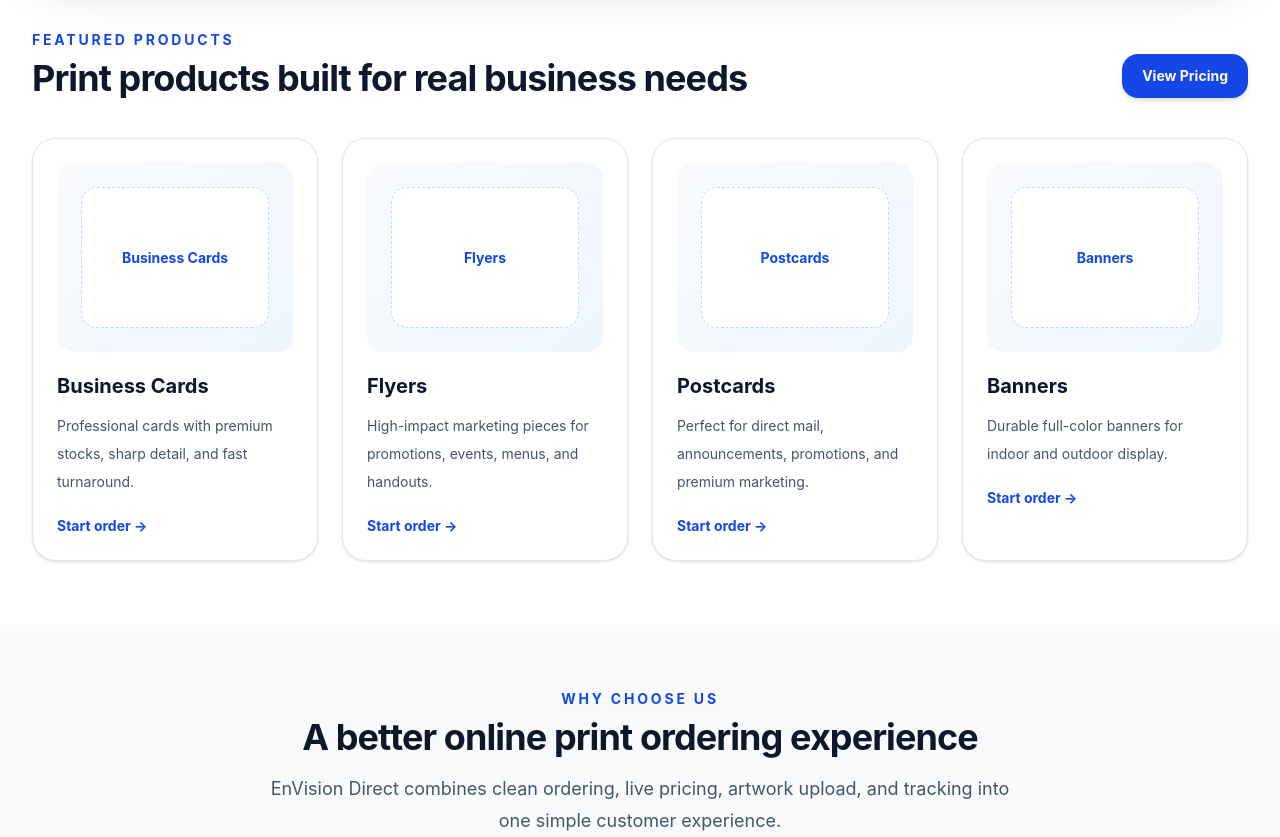
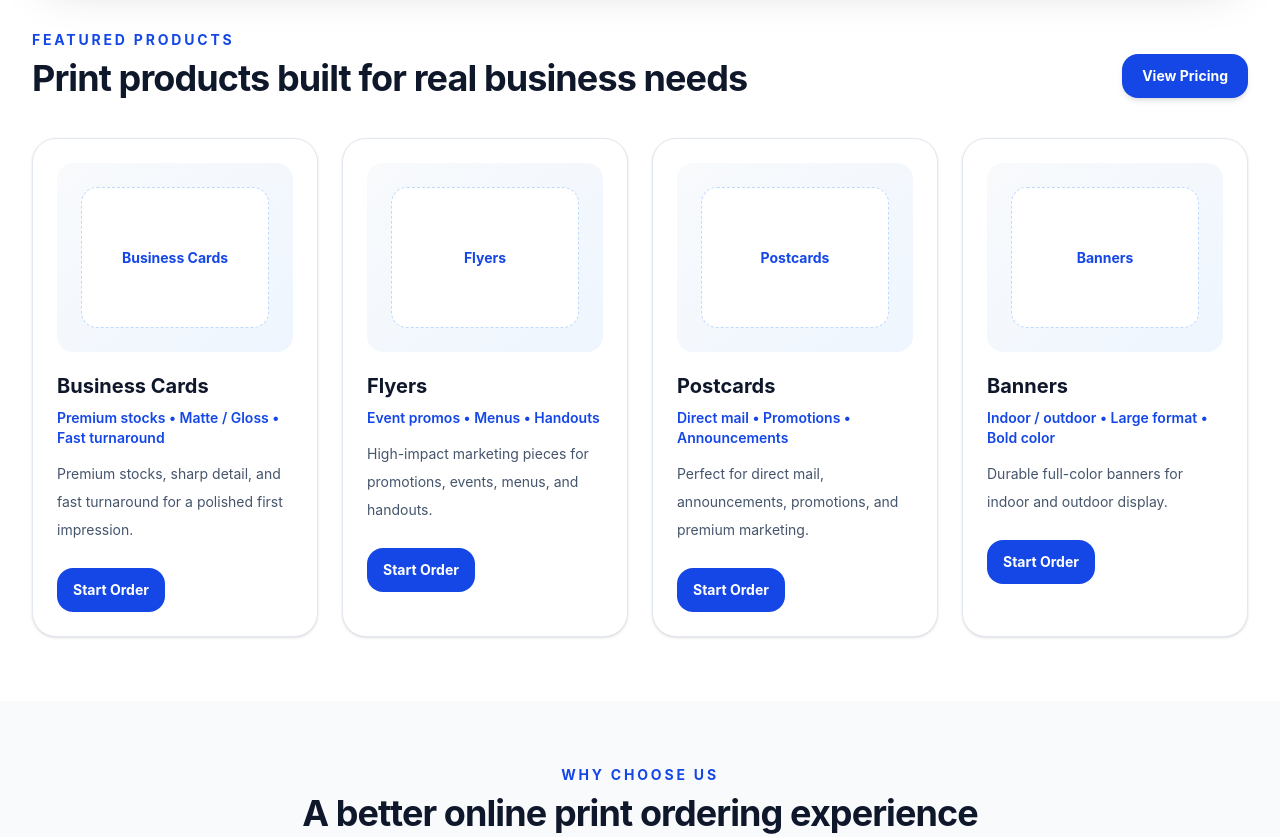
Before and after one commit to deworkenj-envision/Version-25a, a Next.js app: page / in a window 1280 px wide. Shown: the part 660-1497 px from the top of the page. Built offline with nearby package versions, Linux system fonts and the light colour scheme.

Commit message:
Update page.js

```diff
--- a/app/page.js
+++ b/app/page.js
@@ -5,25 +5,29 @@ const featuredProducts = [
   {
     name: "Business Cards",
     description:
-      "Professional cards with premium stocks, sharp detail, and fast turnaround.",
-    href: "/order",
+      "Premium stocks, sharp detail, and fast turnaround for a polished first impression.",
+    href: "/order?product=Business%20Cards",
+    meta: "Premium stocks • Matte / Gloss • Fast turnaround",
   },
   {
     name: "Flyers",
     description:
       "High-impact marketing pieces for promotions, events, menus, and handouts.",
-    href: "/order",
+    href: "/order?product=Flyers",
+    meta: "Event promos • Menus • Handouts",
   },
   {
     name: "Postcards",
     description:
       "Perfect for direct mail, announcements, promotions, and premium marketing.",
-    href: "/order",
+    href: "/order?product=Postcards",
+    meta: "Direct mail • Promotions • Announcements",
   },
   {
     name: "Banners",
     description: "Durable full-color banners for indoor and outdoor display.",
-    href: "/order",
+    href: "/order?product=Banners",
+    meta: "Indoor / outdoor • Large format • Bold color",
   },
 ];
 
@@ -76,7 +80,6 @@ export default function HomePage() {
         <div className="mx-auto max-w-[1660px]">
           <div className="overflow-hidden rounded-[2rem] bg-gradient-to-r from-blue-700 via-blue-600 to-sky-500 text-white shadow-2xl">
             <div className="mx-auto grid max-w-[1420px] items-center gap-12 px-8 py-10 lg:grid-cols-[1.22fr_0.78fr] lg:gap-14 lg:px-12 lg:py-14 xl:gap-16">
-              {/* LEFT SIDE IMAGE */}
               <div className="flex items-center justify-center lg:justify-start">
                 <div className="w-full max-w-[980px]">
                   <Image
@@ -90,7 +93,6 @@ export default function HomePage() {
                 </div>
               </div>
 
-              {/* RIGHT SIDE TEXT */}
               <div className="flex flex-col justify-center">
                 <h1 className="text-[3.5rem] font-extrabold leading-[0.95] tracking-tight xl:text-[3.95rem]">
                   <span className="block whitespace-nowrap">Top Quality Printing.</span>
@@ -161,7 +163,7 @@ export default function HomePage() {
             <Link
               key={product.name}
               href={product.href}
-              className="group rounded-3xl border border-slate-200 bg-white p-6 shadow-sm transition hover:-translate-y-1 hover:shadow-xl"
+              className="group flex h-full flex-col rounded-3xl border border-slate-200 bg-white p-6 shadow-sm transition duration-200 hover:-translate-y-1 hover:border-blue-300 hover:shadow-xl"
             >
               <div className="mb-5 rounded-2xl bg-gradient-to-br from-slate-50 to-blue-50 p-6">
                 <div className="flex aspect-[4/3] items-center justify-center rounded-2xl border border-dashed border-blue-200 bg-white">
@@ -171,12 +173,24 @@ export default function HomePage() {
                 </div>
               </div>
 
-              <h3 className="text-xl font-bold text-slate-900">{product.name}</h3>
-              <p className="mt-3 text-sm leading-7 text-slate-600">
-                {product.description}
-              </p>
-              <div className="mt-5 text-sm font-bold text-blue-700">
-                Start order →
+              <div className="flex flex-1 flex-col">
+                <h3 className="text-xl font-bold text-slate-900 transition group-hover:text-blue-700">
+                  {product.name}
+                </h3>
+
+                <p className="mt-2 text-sm font-semibold text-blue-700">
+                  {product.meta}
+                </p>
+
+                <p className="mt-3 text-sm leading-7 text-slate-600">
+                  {product.description}
+                </p>
+
+                <div className="mt-6">
+                  <span className="inline-flex items-center rounded-2xl bg-blue-700 px-4 py-3 text-sm font-bold text-white transition group-hover:bg-blue-800">
+                    Start Order
+                  </span>
+                </div>
               </div>
             </Link>
           ))}
```
